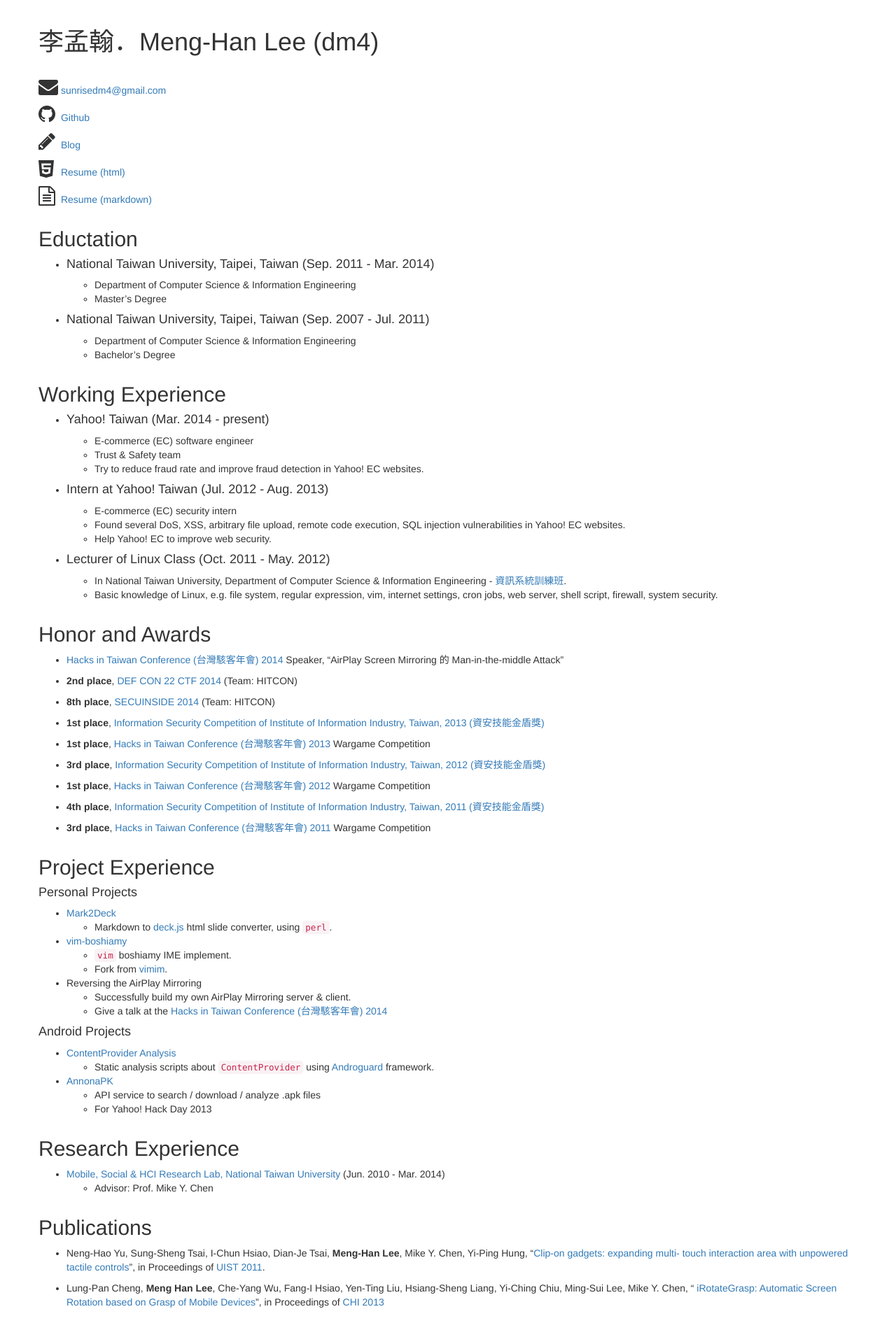
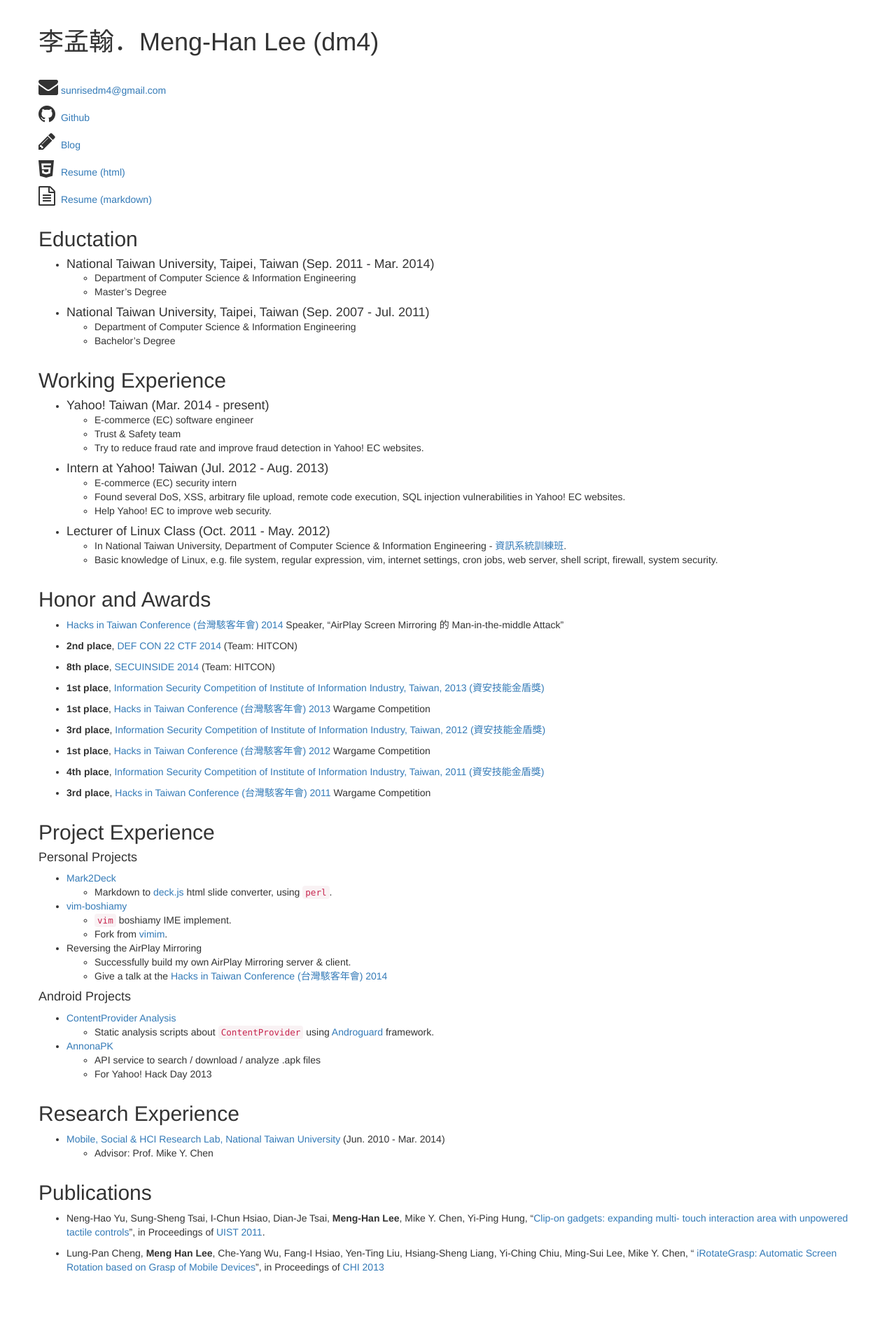
Before and after one commit to dm4/resume.dm4.tw, a Jekyll site: the page built from menghanlee.md, in a window 1280 px wide. Shown: the whole page at 70% size. Built offline with Jekyll 4.4.1, drawn with Linux system fonts in a browser that asks for light colours; nearby versions of some CDN libraries; after the commit the page ends 1851 px from its top, so only the background shows below that.

Commit message:
adjust css

```diff
--- a/_layouts/resume.html
+++ b/_layouts/resume.html
@@ -19,6 +19,9 @@
     i.fa-2x {
       width: 28px;
     }
+    li h4 {
+      margin-bottom: 0px;
+    }
   </style>
 </head>
   <body>
```
